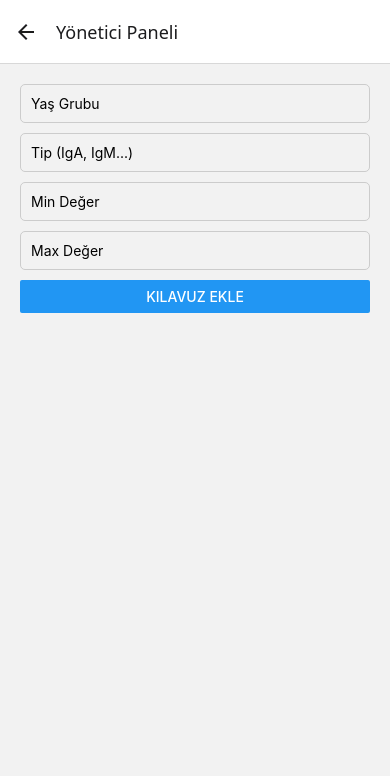
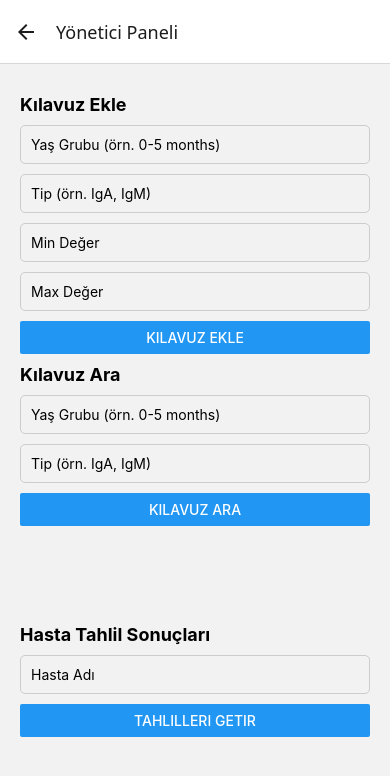
Before and after one commit to eyupcanekiz/MobilUygulamaGelistirmeProjesi, a React Native app: screen /AdminDashboard in a window 390 px wide. Shown: the top 776 px of the page. Built offline with nearby package versions, Linux system fonts and the light colour scheme.

Commit message:
kilavuz ara

```diff
--- a/screens/AdminDashboard.js
+++ b/screens/AdminDashboard.js
@@ -1,51 +1,183 @@
 import React, { useState } from "react";
-import { View, TextInput, Button, Alert, StyleSheet } from "react-native";
-import { getFirestore, collection, addDoc } from "firebase/firestore";
-import { auth } from "../firebase";
+import { View, TextInput, Button, Alert, StyleSheet, FlatList, Text } from "react-native";
+import { getFirestore, collection, addDoc, query, where, getDocs } from "firebase/firestore";
 
 const db = getFirestore();
 
 const AdminDashboard = () => {
+  // Kılavuz ekleme için state
   const [ageGroup, setAgeGroup] = useState("");
   const [type, setType] = useState("");
   const [min, setMin] = useState("");
   const [max, setMax] = useState("");
 
+  // Kılavuz arama için state
+  const [searchAgeGroup, setSearchAgeGroup] = useState("");
+  const [searchType, setSearchType] = useState("");
+  const [searchResults, setSearchResults] = useState([]);
+
+  // Hasta takibi için state
+  const [patientName, setPatientName] = useState("");
+  const [patientReports, setPatientReports] = useState([]);
+
+  // Kılavuz ekleme işlemi
   const handleAddGuide = async () => {
     try {
-      if (!auth.currentUser) {
-        Alert.alert("Hata", "Oturum açmamış kullanıcı.");
-        return;
-      }
-
       await addDoc(collection(db, "Guides"), {
         ageGroup,
         type,
         min: parseFloat(min),
         max: parseFloat(max),
-        createdBy: auth.currentUser.uid,
       });
-      Alert.alert("Başarılı", "Kılavuz eklendi.");
+      Alert.alert("Başarılı", "Kılavuz başarıyla eklendi!");
+      setAgeGroup("");
+      setType("");
+      setMin("");
+      setMax("");
     } catch (error) {
-      console.error("Kılavuz ekleme hatası:", error.message);
+      Alert.alert("Hata", error.message);
+    }
+  };
+
+  // Kılavuz arama işlemi
+  const handleSearchGuide = async () => {
+    try {
+      const q = query(
+        collection(db, "Guides"),
+        where("ageGroup", "==", searchAgeGroup),
+        where("type", "==", searchType)
+      );
+      const querySnapshot = await getDocs(q);
+
+      if (querySnapshot.empty) {
+        Alert.alert("Sonuç Bulunamadı", "Girilen kriterlere uygun kılavuz bulunamadı.");
+        setSearchResults([]);
+      } else {
+        const results = [];
+        querySnapshot.forEach((doc) => {
+          results.push(doc.data());
+        });
+        setSearchResults(results);
+      }
+    } catch (error) {
+      Alert.alert("Hata", error.message);
+    }
+  };
+
+  // Hasta tahlilleri arama işlemi
+  const fetchReportsByPatient = async () => {
+    try {
+      const q = query(
+        collection(db, "Reports"),
+        where("patientName", "==", patientName)
+      );
+      const querySnapshot = await getDocs(q);
+
+      if (querySnapshot.empty) {
+        Alert.alert("Sonuç Bulunamadı", "Girilen isme uygun tahlil bulunamadı.");
+        setPatientReports([]);
+      } else {
+        const reports = [];
+        querySnapshot.forEach((doc) => {
+          reports.push(doc.data());
+        });
+        setPatientReports(reports);
+      }
+    } catch (error) {
       Alert.alert("Hata", error.message);
     }
   };
 
   return (
     <View style={styles.container}>
-      <TextInput placeholder="Yaş Grubu" value={ageGroup} onChangeText={setAgeGroup} style={styles.input} />
-      <TextInput placeholder="Tip (IgA, IgM...)" value={type} onChangeText={setType} style={styles.input} />
-      <TextInput placeholder="Min Değer" value={min} onChangeText={setMin} style={styles.input} keyboardType="numeric" />
-      <TextInput placeholder="Max Değer" value={max} onChangeText={setMax} style={styles.input} keyboardType="numeric" />
+      {/* Kılavuz Ekleme */}
+      <Text style={styles.header}>Kılavuz Ekle</Text>
+      <TextInput
+        placeholder="Yaş Grubu (örn. 0-5 months)"
+        value={ageGroup}
+        onChangeText={setAgeGroup}
+        style={styles.input}
+      />
+      <TextInput
+        placeholder="Tip (örn. IgA, IgM)"
+        value={type}
+        onChangeText={setType}
+        style={styles.input}
+      />
+      <TextInput
+        placeholder="Min Değer"
+        value={min}
+        onChangeText={setMin}
+        style={styles.input}
+        keyboardType="numeric"
+      />
+      <TextInput
+        placeholder="Max Değer"
+        value={max}
+        onChangeText={setMax}
+        style={styles.input}
+        keyboardType="numeric"
+      />
       <Button title="Kılavuz Ekle" onPress={handleAddGuide} />
+
+      {/* Kılavuz Arama */}
+      <Text style={styles.header}>Kılavuz Ara</Text>
+      <TextInput
+        placeholder="Yaş Grubu (örn. 0-5 months)"
+        value={searchAgeGroup}
+        onChangeText={setSearchAgeGroup}
+        style={styles.input}
+      />
+      <TextInput
+        placeholder="Tip (örn. IgA, IgM)"
+        value={searchType}
+        onChangeText={setSearchType}
+        style={styles.input}
+      />
+      <Button title="Kılavuz Ara" onPress={handleSearchGuide} />
+      <FlatList
+        data={searchResults}
+        keyExtractor={(item, index) => index.toString()}
+        renderItem={({ item }) => (
+          <View style={styles.resultCard}>
+            <Text>Yaş Grubu: {item.ageGroup}</Text>
+            <Text>Tip: {item.type}</Text>
+            <Text>Min: {item.min}</Text>
+            <Text>Max: {item.max}</Text>
+          </View>
+        )}
+      />
+
+      {/* Hasta Tahlil Sonuçları */}
+      <Text style={styles.header}>Hasta Tahlil Sonuçları</Text>
+      <TextInput
+        placeholder="Hasta Adı"
+        value={patientName}
+        onChangeText={setPatientName}
+        style={styles.input}
+      />
+      <Button title="Tahlilleri Getir" onPress={fetchReportsByPatient} />
+      <FlatList
+        data={patientReports}
+        keyExtractor={(item, index) => index.toString()}
+        renderItem={({ item }) => (
+          <View style={styles.resultCard}>
+            <Text>Hasta Adı: {item.patientName}</Text>
+            <Text>Tip: {item.type}</Text>
+            <Text>Değer: {item.value}</Text>
+            <Text>Tarih: {new Date(item.date.seconds * 1000).toLocaleDateString()}</Text>
+          </View>
+        )}
+      />
     </View>
   );
 };
 
 const styles = StyleSheet.create({
   container: { flex: 1, padding: 20 },
+  header: { fontSize: 18, fontWeight: "bold", marginVertical: 10 },
   input: { borderWidth: 1, borderColor: "#ccc", padding: 10, marginBottom: 10, borderRadius: 5 },
+  resultCard: { padding: 10, marginVertical: 5, backgroundColor: "#f9f9f9", borderRadius: 5 },
 });
 
 export default AdminDashboard;
```
